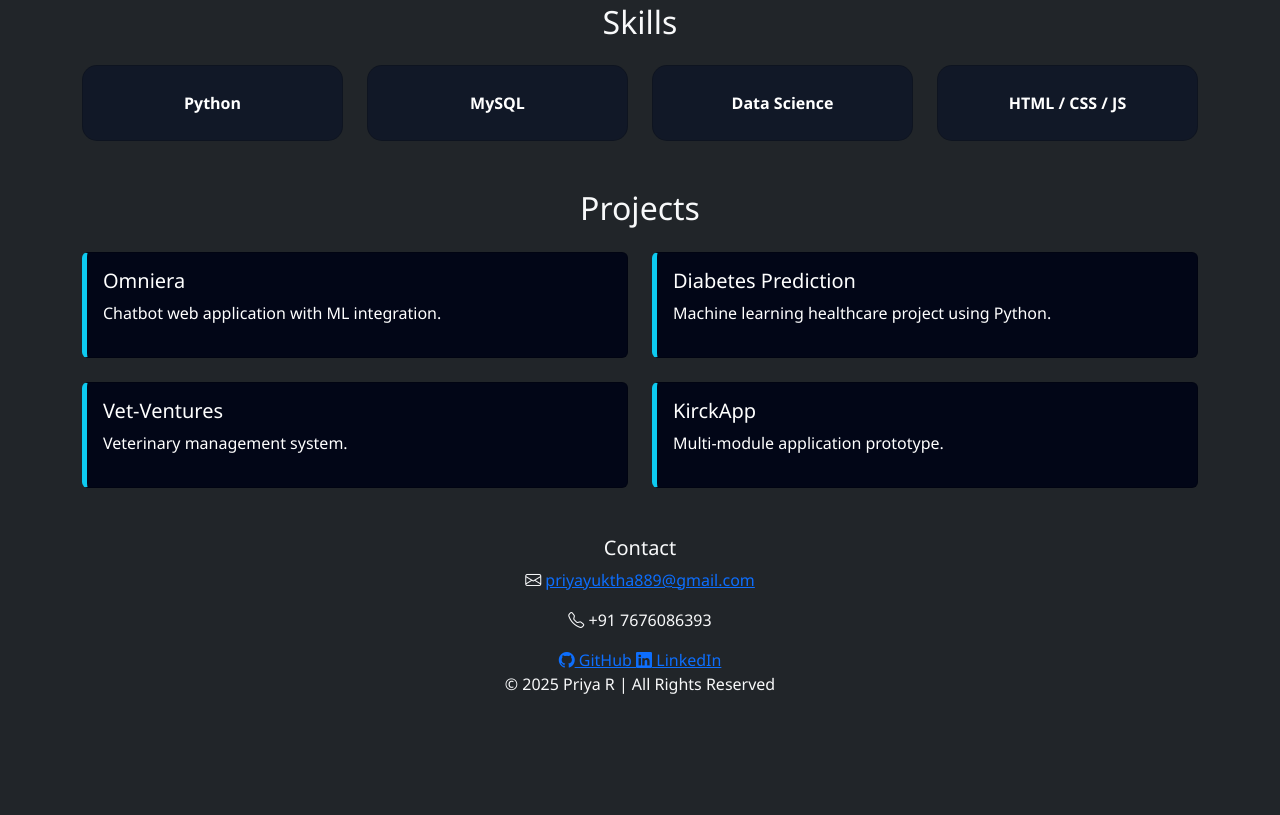
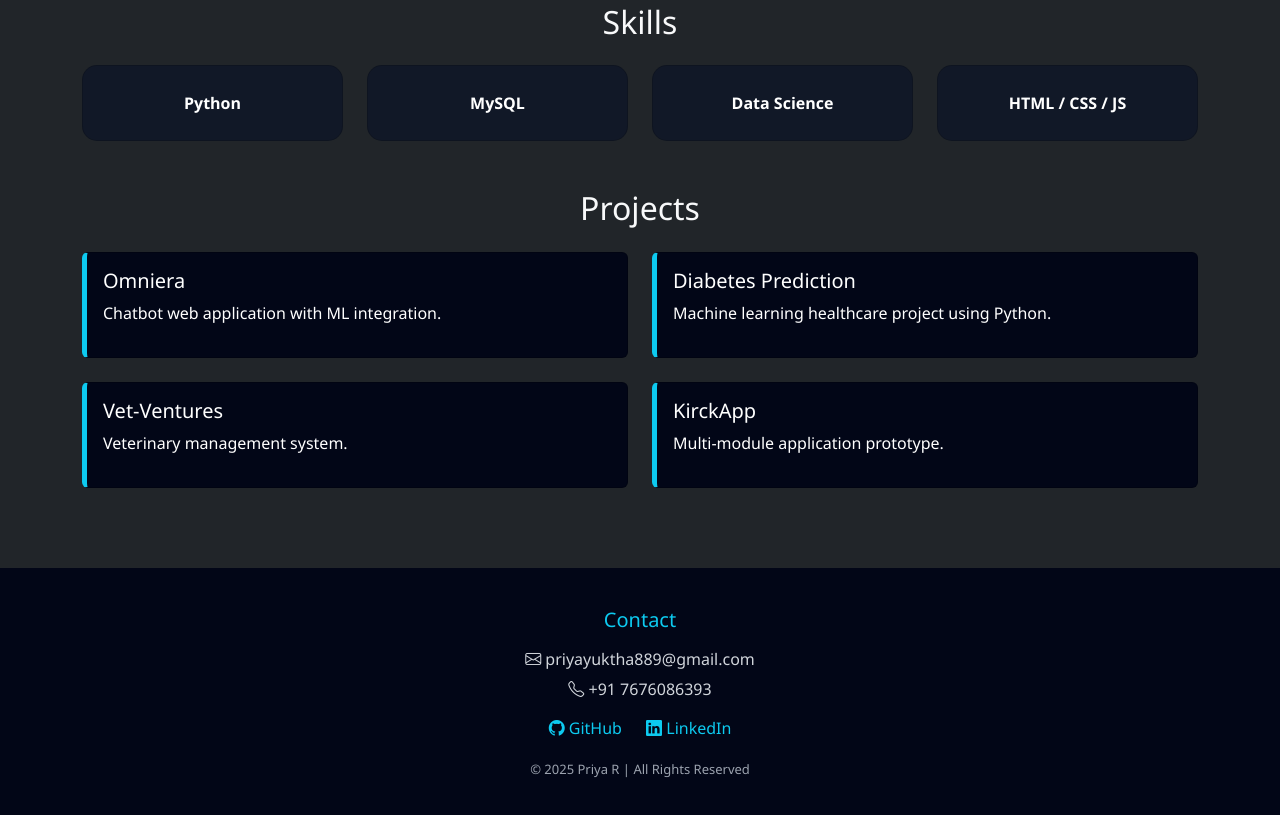
Before and after one commit to Priyayuktha/Priyayuktha.github.io, a plain HTML site: page index.html in a window 1280 px wide. Shown: the part 937-1752 px from the top of the page. Before the commit the page ends 1649 px from the top, so only its background shows below. Drawn offline with nearby package versions, Linux system fonts and the light colour scheme.

Commit message:
Add footer styles to style.css

```diff
--- a/style.css
+++ b/style.css
@@ -42,3 +42,48 @@ body {
   border-radius: 15px;
   line-height: 1.8;
 }
+.footer {
+  background: #020617;
+  padding: 40px 0 20px;
+  margin-top: 80px;
+  color: #d1d5db;
+}
+
+.footer-title {
+  color: #0dcaf0;
+  margin-bottom: 15px;
+}
+
+.footer-text {
+  margin: 6px 0;
+}
+
+.footer-text a {
+  color: #d1d5db;
+  text-decoration: none;
+}
+
+.footer-text a:hover {
+  color: #0dcaf0;
+}
+
+.footer-links {
+  margin: 15px 0;
+}
+
+.footer-links a {
+  margin: 0 10px;
+  color: #0dcaf0;
+  text-decoration: none;
+  font-weight: 500;
+}
+
+.footer-links a:hover {
+  text-decoration: underline;
+}
+
+.footer-copy {
+  margin-top: 20px;
+  font-size: 13px;
+  color: #9ca3af;
+}
```
